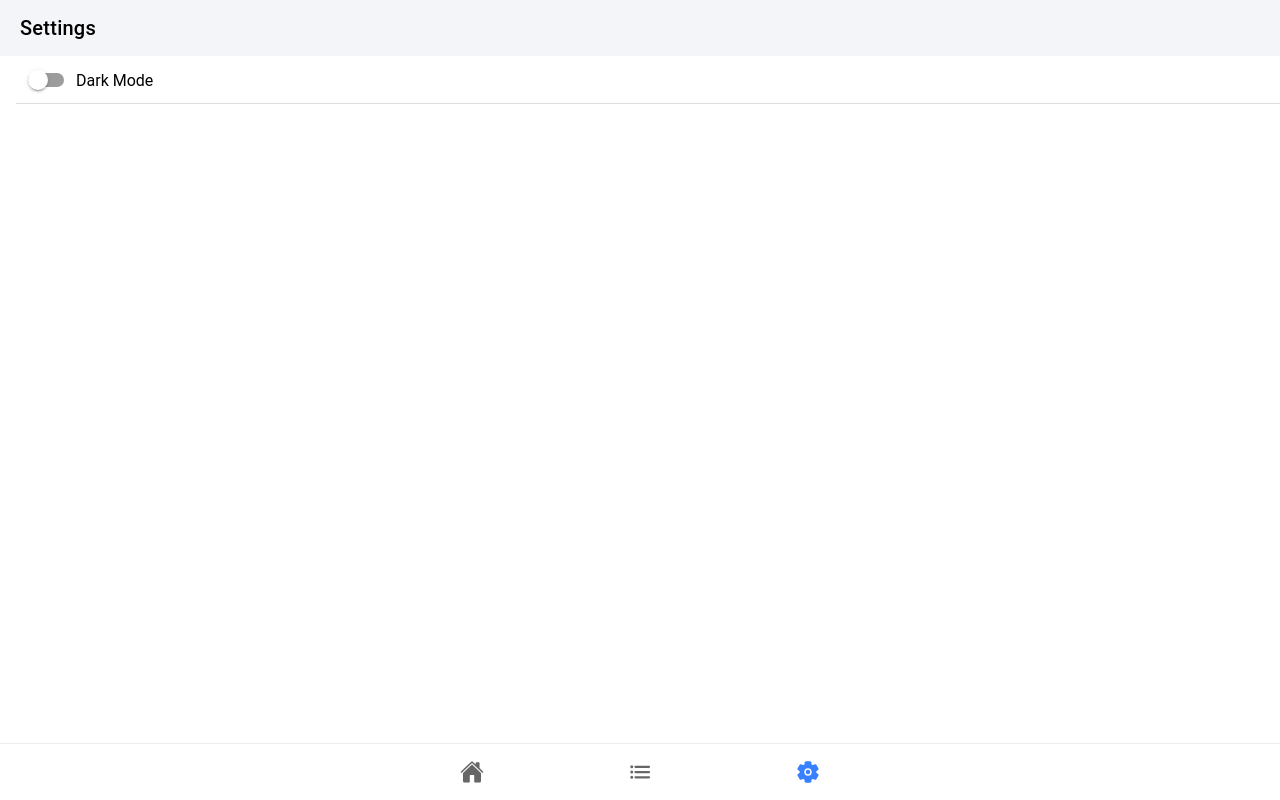
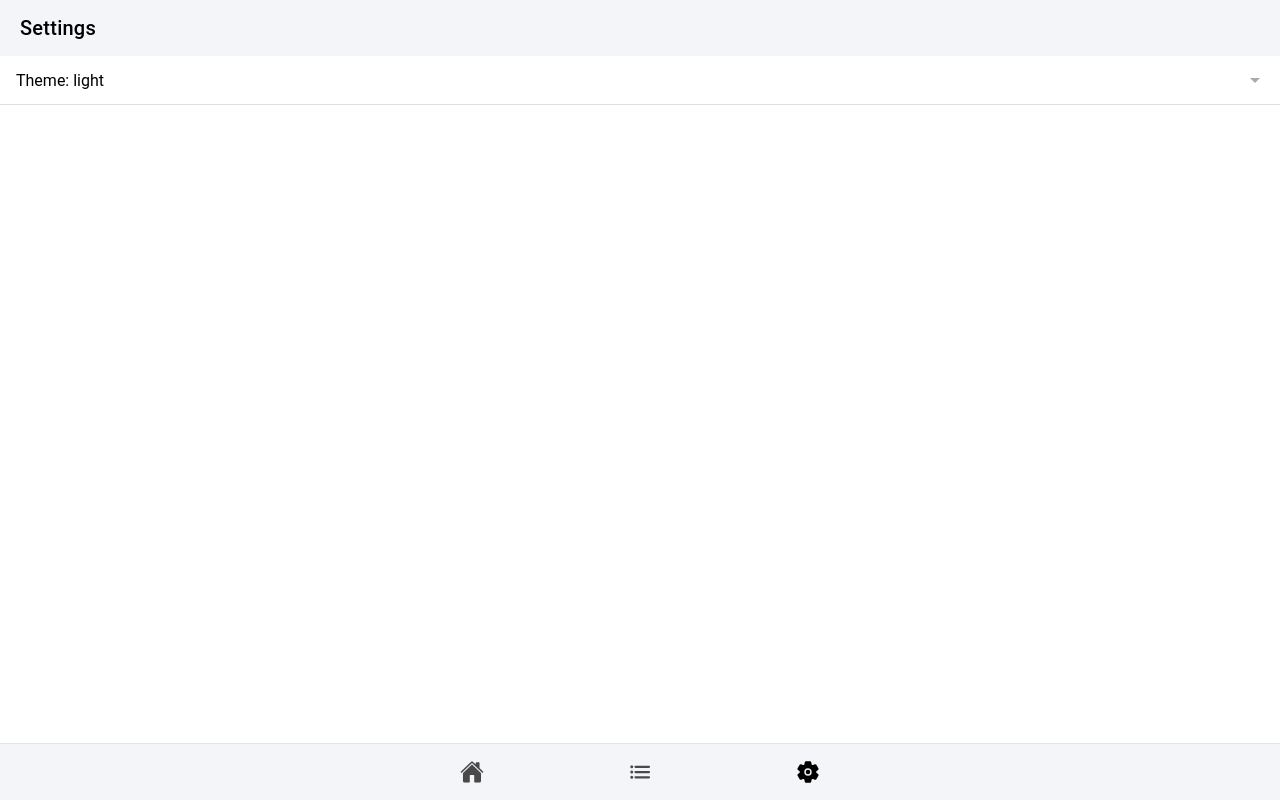
Before and after one commit to derrickmfirefly/ionic-react-playground, a React (Create React App) app: page /settings in a window 1280 px wide. Built offline with nearby package versions, Linux system fonts and the light colour scheme.

Commit message:
added themes

```diff
--- a/src/components/NavigationBar/NavigationBar.js
+++ b/src/components/NavigationBar/NavigationBar.js
@@ -23,8 +23,12 @@ import {
 import { HomePage } from '../../pages/HomePage/HomePage'
 import { TodoPage } from '../../pages/TodoPage/TodoPage'
 import { SettingsPage } from '../../pages/Settings/SettingsPage';
+import { useSelector } from 'react-redux';
 
 export const NavigationBar = () => {
+
+    const theme = useSelector((state) => state.settings.theme)
+
     return (
         <IonTabs>
             {/* Define Routes for Pages */}
@@ -40,7 +44,7 @@ export const NavigationBar = () => {
                 </Route>
             </IonRouterOutlet>
             {/* Tab Bar Buttons */}
-            <IonTabBar slot="bottom">
+            <IonTabBar color={theme} slot="bottom">
                 <IonTabButton tab="home" href="/home">
                     <IonIcon icon={home}/>
                 </IonTabButton>
--- a/src/features/settings/Settings.js
+++ b/src/features/settings/Settings.js
@@ -12,6 +12,8 @@ import {
     IonItem,
     IonToggle,
     IonLabel,
+    IonSelect,
+    IonSelectOption,
 } from '@ionic/react'
 
 export const Settings = () => {
@@ -22,8 +24,15 @@ export const Settings = () => {
     return (
         <div>
             <IonItem>
-                <IonToggle></IonToggle>
-                <IonLabel>Dark Mode</IonLabel>
+                <IonLabel>Theme: {settings.theme}</IonLabel>
+                <IonSelect
+                    interface="popover"
+                    value={settings.theme}
+                    onIonChange={(e) => dispatch(setTheme(e.detail.value))}
+                >
+                    <IonSelectOption>Dark</IonSelectOption>
+                    <IonSelectOption>Light</IonSelectOption>
+                </IonSelect>
             </IonItem>
         </div>
     )
--- a/src/features/settings/settingsSlice.js
+++ b/src/features/settings/settingsSlice.js
@@ -19,8 +19,7 @@ export const settingsSlice = createSlice({
     reducers: {
         // payload is boolean value
         setTheme: (state, { payload }) => {
-            console.log('payload', payload)
-            state.theme = payload;
+            state.theme = payload.toLowerCase();
             saveSettingsToLocalStorage(state)
         },
     }
--- a/src/features/todo/Todo.js
+++ b/src/features/todo/Todo.js
@@ -1,7 +1,7 @@
 // React
 
 // Redux
-import { useDispatch } from "react-redux";
+import { useDispatch, useSelector } from "react-redux";
 
 // Reducers
 import { removeTodo, updateTodo } from "./todoSlice";
@@ -22,7 +22,9 @@ import "@ionic/react/css/core.css"
 
 
 export const Todo = ({todo}) => {
+
   const dispatch = useDispatch();
+  const theme = useSelector((state) => state.settings.theme)
 
   const complete = () => {
     dispatch(updateTodo(todo.id));
@@ -33,7 +35,7 @@ export const Todo = ({todo}) => {
   }
 
   return (
-    <IonCard className="card">
+    <IonCard color={theme} className="card">
 
       <IonLabel>ID: {todo.id}</IonLabel>
 
--- a/src/pages/HomePage/HomePage.js
+++ b/src/pages/HomePage/HomePage.js
@@ -12,11 +12,11 @@ import {
 
 export const HomePage = () => {
 
-    const theme = useSelector((state) => state.settings.darkMode)
+    const theme = useSelector((state) => state.settings.theme)
 
     return (
         <div>
-            <IonToolbar color="dark">
+            <IonToolbar color={theme}>
                 <IonTitle>Home</IonTitle>
             </IonToolbar>
         </div>
--- a/src/pages/TodoPage/TodoPage.js
+++ b/src/pages/TodoPage/TodoPage.js
@@ -7,11 +7,15 @@ import {
     IonToolbar,
     IonTitle,
 } from '@ionic/react'
+import { useSelector } from 'react-redux'
 
 export const TodoPage = () => {
+
+    const theme = useSelector((state) => state.settings.theme)
+
     return (
         <div>
-            <IonToolbar color="dark">
+            <IonToolbar color={theme}>
                 <IonTitle>To Do</IonTitle>
             </IonToolbar>
             <TodoList />
```
